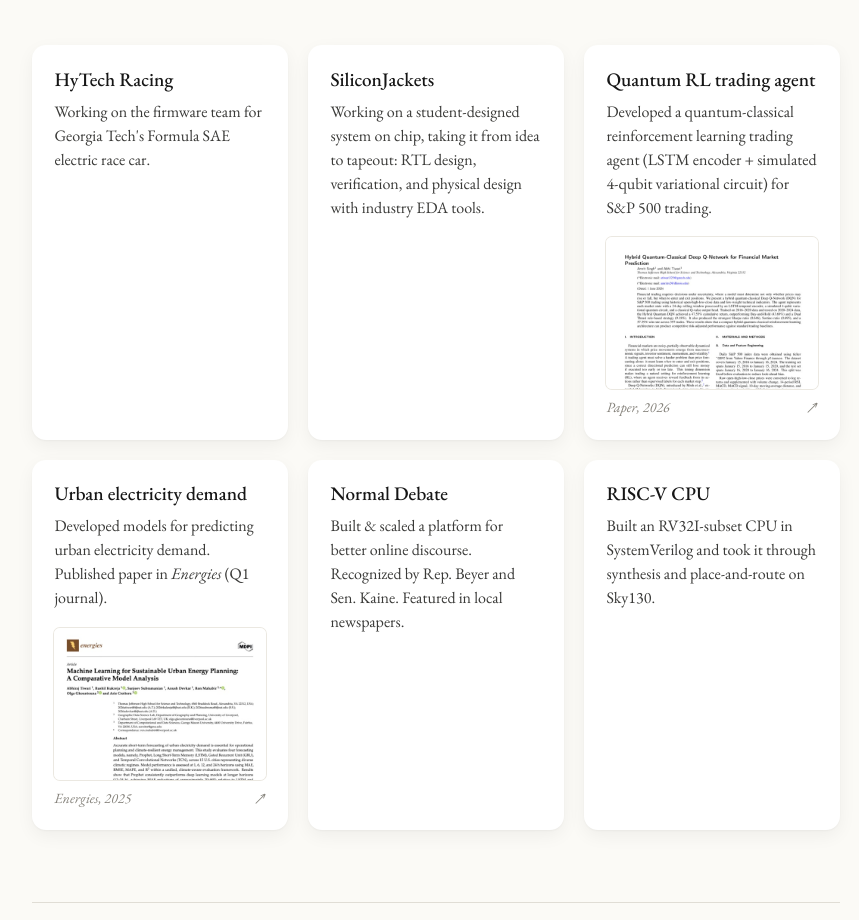
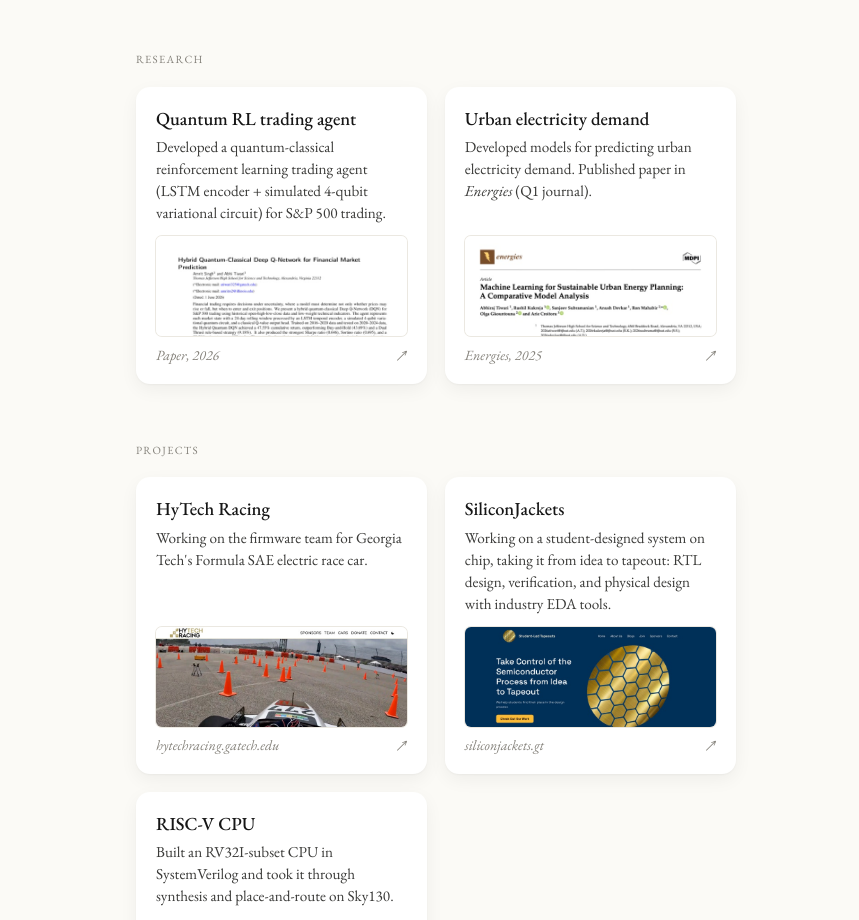
Before and after one commit to AbhirajTiwari12/personal-website, a plain HTML site: page work/index.html in a window 1280 px wide. Shown: the part 163-1083 px from the top of the page, without its empty margins (204-1063 px from the left). Drawn offline with nearby package versions, Linux system fonts and the light colour scheme.

Commit message:
Narrow layout again; group work into research, projects, initiatives with square cards
Co-Authored-By: Claude Opus 5.5 <noreply@anthropic.com>

```diff
--- a/style.css
+++ b/style.css
@@ -24,10 +24,8 @@ body {
   -webkit-font-smoothing: antialiased;
 }
 
-/* One container width on every page so the name and tabs never shift;
-   reading text is held to a narrower measure inside it. */
 main {
-  max-width: 54rem;
+  max-width: 41rem;
   margin: 0 auto;
   padding: clamp(3.5rem, 11vh, 5.5rem) 1rem 3rem;
 }
@@ -36,7 +34,6 @@ main {
   main { padding-left: 1.75rem; padding-right: 1.75rem; }
 }
 
-.prose { max-width: 36rem; }
 
 /* ---------- header ---------- */
 
@@ -114,49 +111,61 @@ time {
 
 /* ---------- work cards ---------- */
 
+.group + .group { margin-top: 3.25rem; }
+
+.group h2 {
+  margin: 0 0 1rem;
+  font-size: 1rem;
+  font-weight: 400;
+  font-variant: small-caps;
+  letter-spacing: 0.08em;
+  color: var(--gray);
+}
+
 .cards {
   display: grid;
-  grid-template-columns: repeat(auto-fill, minmax(15.5rem, 1fr));
-  gap: 1.25rem;
+  grid-template-columns: repeat(2, minmax(0, 1fr));
+  gap: 1.1rem;
 }
 
 .card {
   display: flex;
   flex-direction: column;
-  min-height: 15.5rem;
-  padding: 1.4rem 1.4rem 1.3rem;
+  min-height: 18.5rem; /* matches column width, so cards read as squares */
+  padding: 1.25rem 1.25rem 1.1rem;
   background: var(--card);
   border-radius: 14px;
   box-shadow: 0 1px 2px rgba(22, 22, 22, 0.035), 0 6px 18px rgba(22, 22, 22, 0.05);
 }
 
 @media (max-width: 34rem) {
+  .cards { grid-template-columns: 1fr; }
   .card { min-height: 0; }
 }
 
 .card h3 {
-  margin: 0 0 0.45rem;
-  font-size: 1.2rem;
+  margin: 0 0 0.35rem;
+  font-size: 1.15rem;
   font-weight: 500;
   line-height: 1.3;
   color: var(--ink);
 }
 
-.card p { margin: 0; font-size: 1rem; line-height: 1.5; }
+.card p { margin: 0; font-size: 0.95rem; line-height: 1.45; }
 
 /* evidence: a real snapshot pinned to the bottom of the card */
 
 .ev {
   display: block;
   margin-top: auto;
-  padding-top: 1.1rem;
+  padding-top: 0.75rem;
   text-decoration: none;
   color: var(--gray);
 }
 
 .ev .shot {
   display: block;
-  height: 9.5rem;
+  height: 6.25rem;
   overflow: hidden;
   border-radius: 6px;
   background: #fff;
--- a/work/index.html
+++ b/work/index.html
@@ -17,17 +17,9 @@
   <h1 class="name"><a href="/">Abhi Tiwari</a></h1>
   <nav><a href="/">about</a><a href="/writing/">writing</a><a href="/work/" aria-current="page">work</a></nav>
 
+  <section class="group">
+  <h2>research</h2>
   <div class="cards">
-    <div class="card">
-      <h3>HyTech Racing</h3>
-      <p>Working on the firmware team for Georgia Tech's Formula SAE electric race car.</p>
-    </div>
-
-    <div class="card">
-      <h3>SiliconJackets</h3>
-      <p>Working on a student-designed system on chip, taking it from idea to tapeout: RTL design, verification, and physical design with industry EDA tools.</p>
-    </div>
-
     <div class="card">
       <h3>Quantum RL trading agent</h3>
       <p>Developed a quantum-classical reinforcement learning trading agent (LSTM encoder + simulated 4-qubit variational circuit) for S&amp;P 500 trading.</p>
@@ -45,10 +37,28 @@
         <span class="cap"><span>Energies, 2025</span><span>↗</span></span>
       </a>
     </div>
+  </div>
+  </section>
+
+  <section class="group">
+  <h2>projects</h2>
+  <div class="cards">
+    <div class="card">
+      <h3>HyTech Racing</h3>
+      <p>Working on the firmware team for Georgia Tech's Formula SAE electric race car.</p>
+      <a class="ev" href="https://hytechracing.gatech.edu/">
+        <span class="shot"><img src="/assets/hytech-site.jpg" alt="HyTech Racing website" loading="lazy"></span>
+        <span class="cap"><span>hytechracing.gatech.edu</span><span>↗</span></span>
+      </a>
+    </div>
 
     <div class="card">
-      <h3>Normal Debate</h3>
-      <p>Built &amp; scaled a platform for better online discourse. Recognized by Rep. Beyer and Sen. Kaine. Featured in local newspapers.</p>
+      <h3>SiliconJackets</h3>
+      <p>Working on a student-designed system on chip, taking it from idea to tapeout: RTL design, verification, and physical design with industry EDA tools.</p>
+      <a class="ev" href="https://siliconjackets.gt/">
+        <span class="shot"><img src="/assets/siliconjackets-site.jpg" alt="SiliconJackets website" loading="lazy"></span>
+        <span class="cap"><span>siliconjackets.gt</span><span>↗</span></span>
+      </a>
     </div>
 
     <div class="card">
@@ -56,6 +66,17 @@
       <p>Built an RV32I-subset CPU in SystemVerilog and took it through synthesis and place-and-route on Sky130.</p>
     </div>
   </div>
+  </section>
+
+  <section class="group">
+  <h2>initiatives</h2>
+  <div class="cards">
+    <div class="card">
+      <h3>Normal Debate</h3>
+      <p>Built &amp; scaled a platform for better online discourse. Recognized by Rep. Beyer and Sen. Kaine. Featured in local newspapers.</p>
+    </div>
+  </div>
+  </section>
 
   <footer>
     <a href="mailto:atiwari325@gatech.edu">atiwari325@gatech.edu</a>
```
Also changed, not shown: assets/hytech-site.jpg (added), assets/siliconjackets-site.jpg (added).
